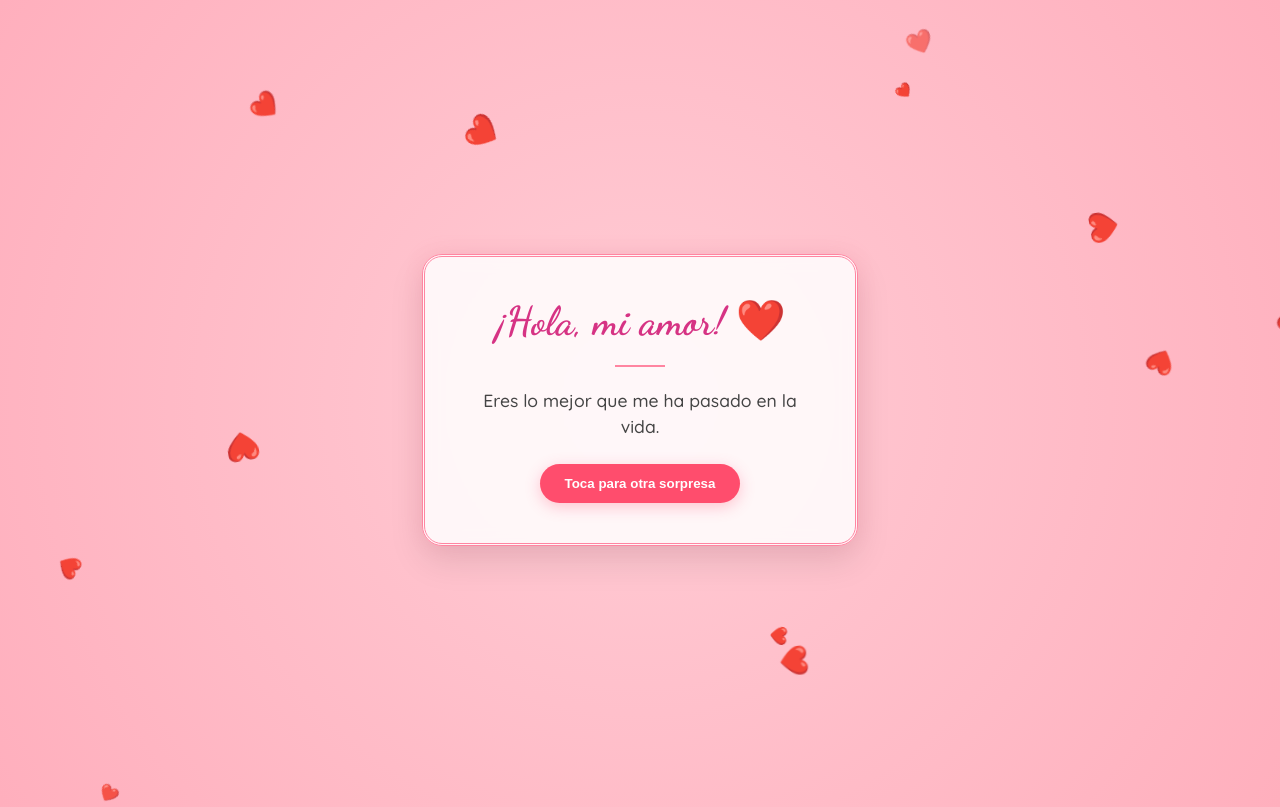
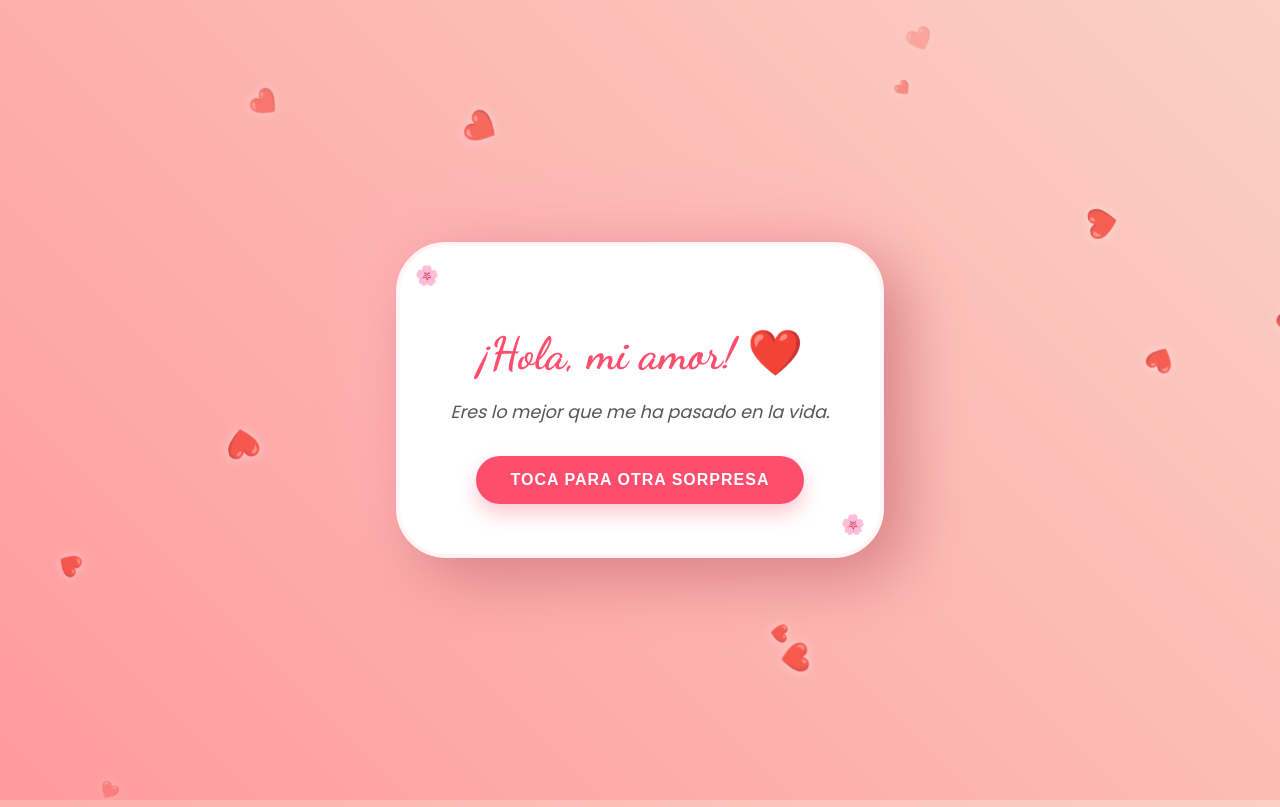
Before and after one commit to Andreslg12/andreslg, a plain HTML site: page index.html in a window 1280 px wide. Shown: the top 807 px of the page. Drawn offline with Linux system fonts and the light colour scheme.

Commit message:
Update style.css

```diff
--- a/style.css
+++ b/style.css
@@ -1,3 +1,6 @@
+/* Importar fuentes elegantes */
+@import url('https://fonts.googleapis.com/css2?family=Dancing+Script:wght@700&family=Poppins:wght@300;400;600&display=swap');
+
 body {
     margin: 0;
     padding: 0;
@@ -5,84 +8,94 @@ body {
     display: flex;
     justify-content: center;
     align-items: center;
-    background: radial-gradient(circle, #ffccd5 0%, #ffafbd 100%);
-    font-family: 'Quicksand', sans-serif;
+    background: linear-gradient(45deg, #ff9a9e 0%, #fad0c4 99%, #fad0c4 100%);
+    font-family: 'Poppins', sans-serif;
     overflow: hidden;
 }
 
+/* El cuadro blanco mejorado */
 .container {
+    background: white;
+    padding: 50px 40px;
+    border-radius: 50px; /* Bordes mucho más redondeados */
+    text-align: center;
+    position: relative;
     z-index: 10;
-    perspective: 1000px;
+    max-width: 400px;
+    width: 85%;
+
+    /* Sombra con color para que resalte del fondo */
+    box-shadow: 20px 20px 60px #d98387, -20px -20px 60px #ffb1b5;
+
+    /* Borde sutil rosa */
+    border: 4px solid #fff5f6;
 }
 
-.card {
-    background: rgba(255, 255, 255, 0.85);
-    padding: 40px;
-    border-radius: 20px;
-    text-align: center;
-    max-width: 350px;
-    /* Borde doble elegante */
-    border: 3px double #ff85a1;
-    /* Sombra profunda para que resalte */
-    box-shadow: 0 15px 35px rgba(0, 0, 0, 0.1),
-                0 0 20px rgba(255, 133, 161, 0.2);
-    backdrop-filter: blur(8px);
-    transition: transform 0.3s ease;
+/* Decoración: pequeños corazones en las esquinas del cuadro */
+.container::before {
+    content: '🌸';
+    position: absolute;
+    top: 15px;
+    left: 15px;
+    font-size: 1.2rem;
 }
 
-.card:hover {
-    transform: translateY(-5px);
+.container::after {
+    content: '🌸';
+    position: absolute;
+    bottom: 15px;
+    right: 15px;
+    font-size: 1.2rem;
 }
 
 h1 {
     font-family: 'Dancing Script', cursive;
-    color: #d63384;
-    font-size: 2.5rem;
-    margin: 0;
-}
-
-.divider {
-    height: 2px;
-    width: 50px;
-    background-color: #ff85a1;
-    margin: 20px auto;
+    color: #ff4d6d;
+    font-size: 2.8rem;
+    margin-bottom: 10px;
 }
 
 p {
+    color: #555;
     font-size: 1.1rem;
-    color: #444;
-    line-height: 1.5;
-    min-height: 60px; /* Evita que el cuadro salte al cambiar de texto */
+    font-style: italic;
+    margin-bottom: 30px;
+    line-height: 1.6;
 }
 
 button {
     background: #ff4d6d;
     color: white;
     border: none;
-    padding: 12px 25px;
-    border-radius: 25px;
-    font-weight: bold;
+    padding: 15px 35px;
+    border-radius: 30px;
+    font-size: 1rem;
+    font-weight: 600;
     cursor: pointer;
-    box-shadow: 0 4px 15px rgba(255, 77, 109, 0.3);
-    transition: 0.3s;
+    box-shadow: 0 10px 20px rgba(255, 77, 109, 0.3);
+    transition: all 0.3s ease;
+    text-transform: uppercase;
+    letter-spacing: 1px;
 }
 
 button:hover {
-    background: #ff758f;
-    letter-spacing: 1px;
+    background: #c9184a;
+    transform: scale(1.05);
+    box-shadow: 0 15px 25px rgba(255, 77, 109, 0.5);
 }
 
-/* Corazones */
+/* Ajuste de corazones flotantes */
 .corazon {
     position: absolute;
     bottom: -10%;
-    pointer-events: none;
     animation: flotar linear infinite;
+    z-index: 1;
+    filter: drop-shadow(0 0 5px rgba(255,255,255,0.5));
 }
 
 @keyframes flotar {
     0% { transform: translateY(0) rotate(0deg); opacity: 0; }
-    10% { opacity: 1; }
-    90% { opacity: 1; }
+    20% { opacity: 0.8; }
+    80% { opacity: 0.8; }
     100% { transform: translateY(-110vh) rotate(360deg); opacity: 0; }
 }
```
